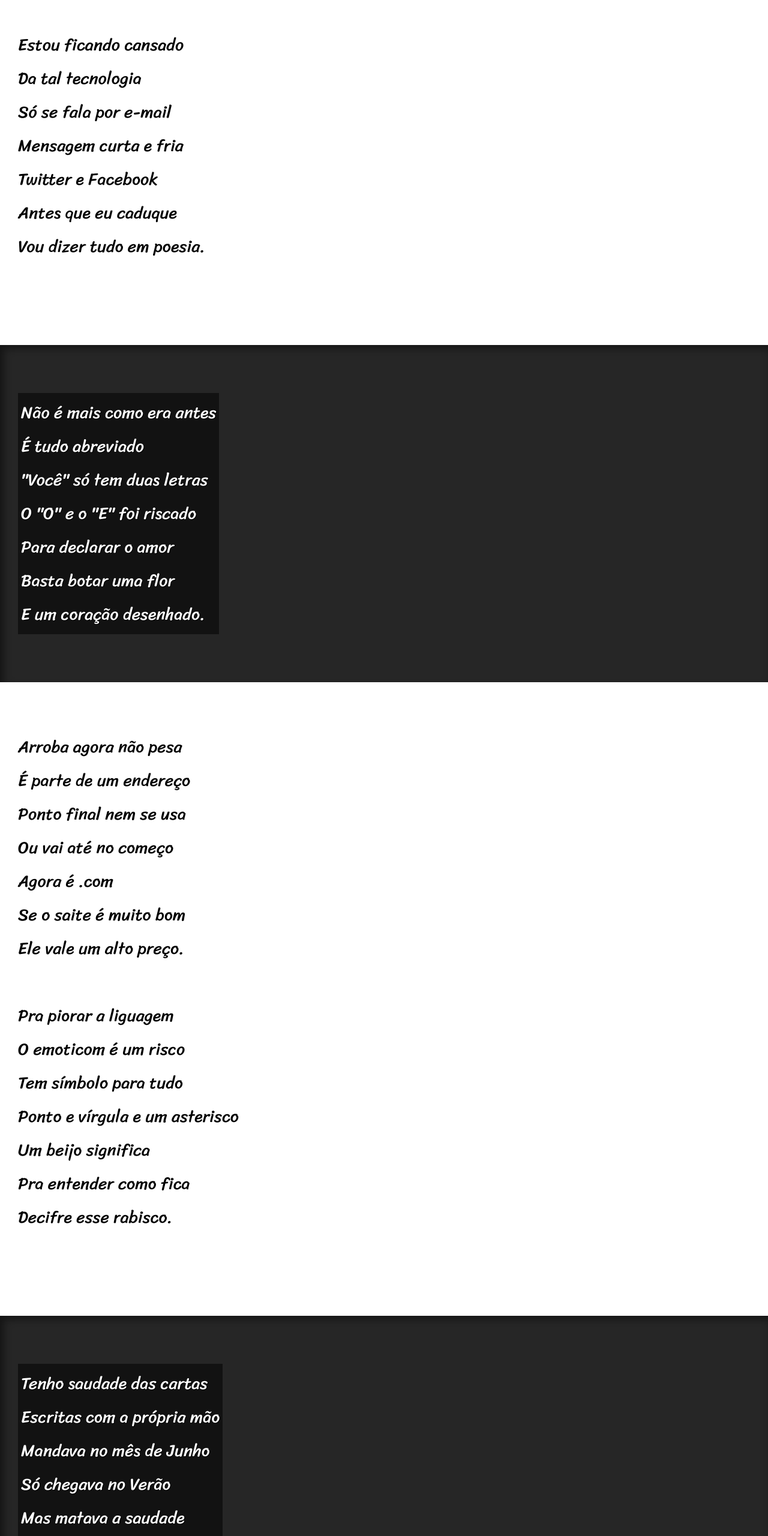
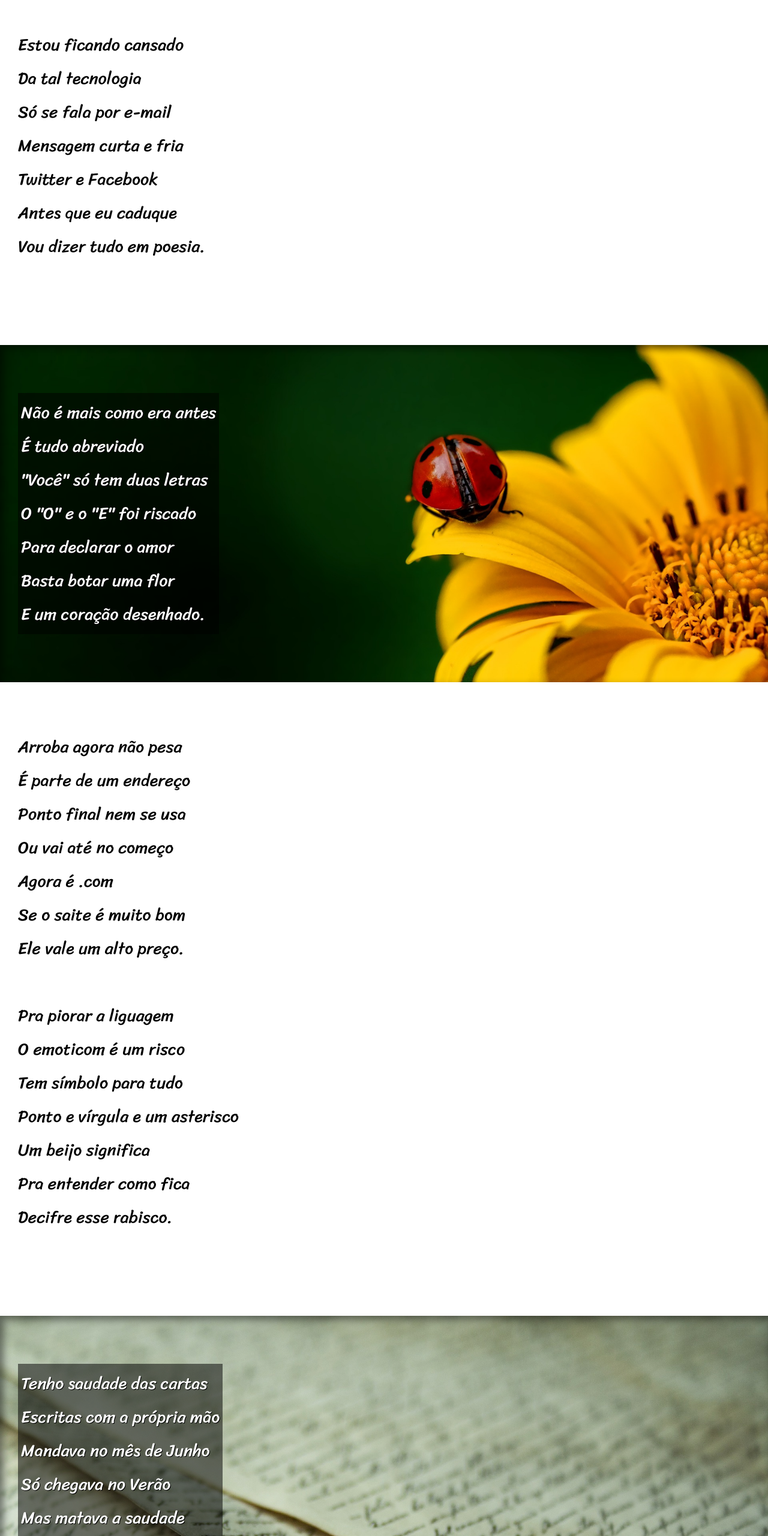
Before and after one commit to EduardoChicaia/projecto-cordel, a plain HTML site: page index.html in a window 1280 px wide. Shown: the part 240-2800 px from the top of the page at 60% size. Drawn offline with Linux system fonts and the light colour scheme; files that its build step writes are made by us from their sources.

Commit message:
Publicação do site

```diff
--- a/estilo/style.css
+++ b/estilo/style.css
@@ -67,12 +67,12 @@ section.imagem > p {
    text-shadow: 1px 1px 0px black;
 }
 section#img01 {
-    background-image: url('../de0012/imagens/background001.jpg');
+    background-image: url('../imagens/background001.jpg');
     background-position: right center;
     background-size: cover;
 }
 section#img02 {
-    background-image: url('../de0012/imagens/background002.jpg');
+    background-image: url('../imagens/background002.jpg');
     background-size: cover;
 }
 footer {
```
